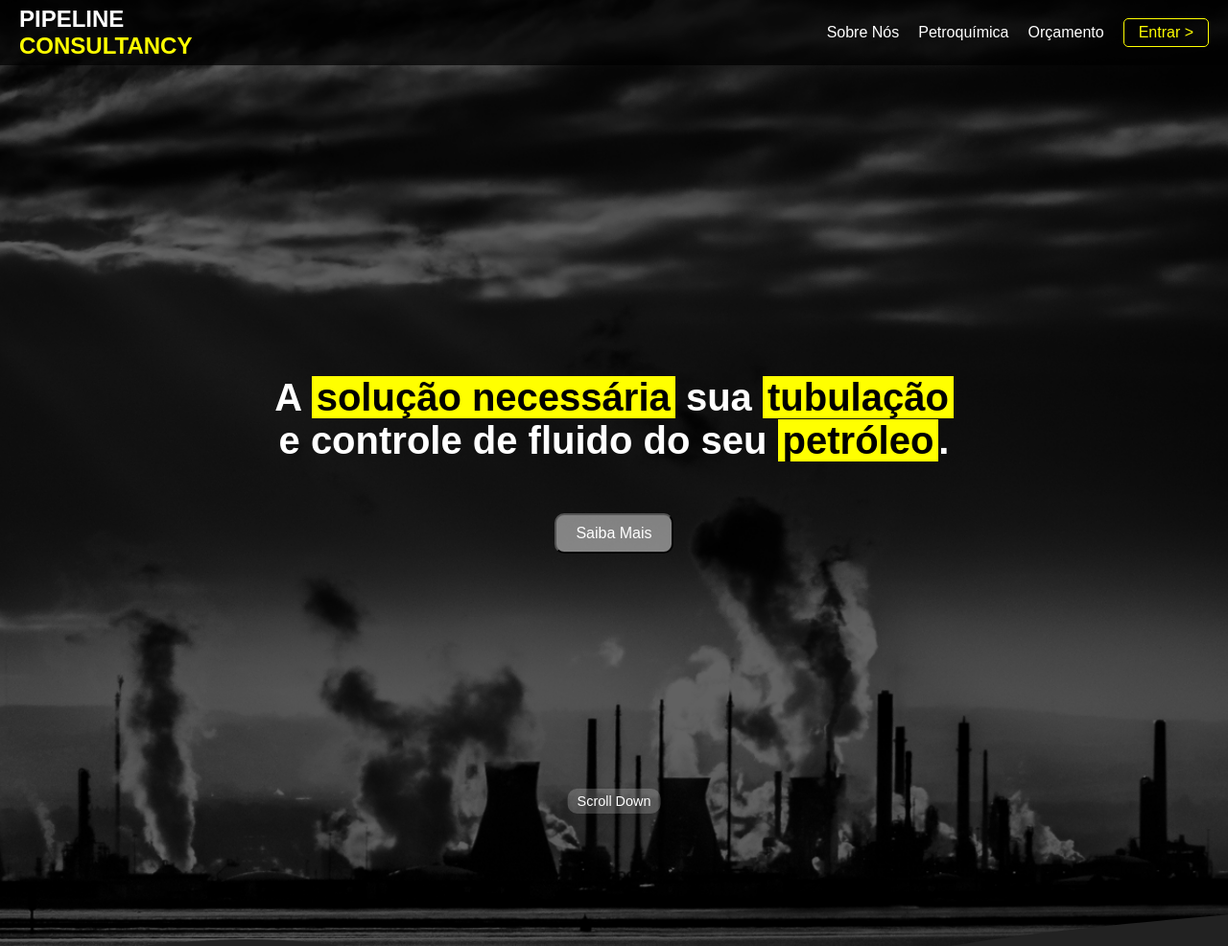
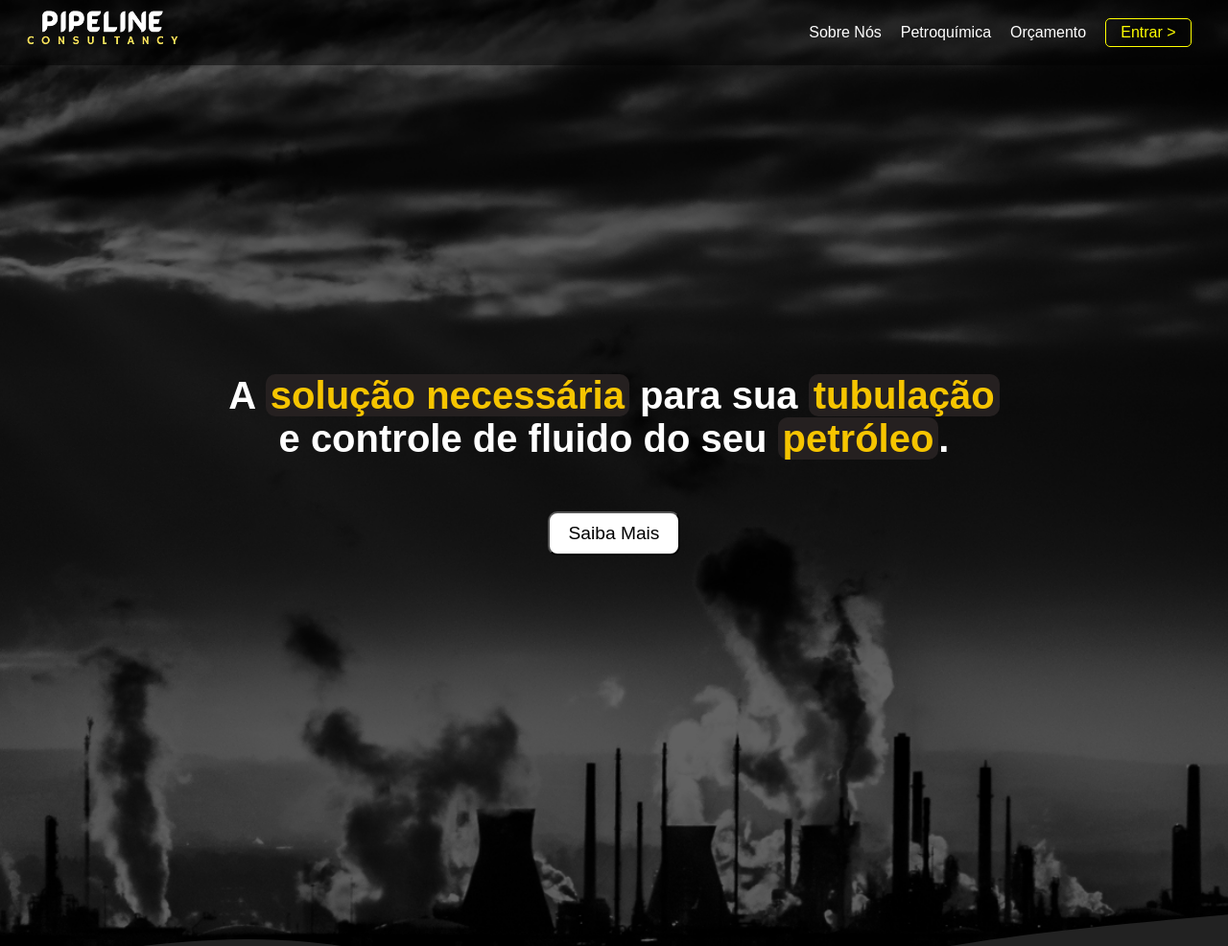
Before and after one commit to LukaNagayassu/PIPE_LINE, a plain HTML site: page Site/home.html in a window 1280 px wide. Shown: the top 986 px of the page at 96% size. Drawn offline with Linux system fonts and the light colour scheme.

Commit message:
Alterando site

```diff
--- a/Site/home.html
+++ b/Site/home.html
@@ -10,7 +10,7 @@
     <header>
         <nav>
             <div class="nav-container">
-                <div class="logo">PIPELINE <span>CONSULTANCY</span></div>
+                <div class="logo"><img src="logo.png" alt=""></div>
                     <ul class="nav-links">
                         <li><a href="#">Sobre Nós</a></li>
                         <li><a href="#">Petroquímica</a></li>
@@ -25,10 +25,9 @@
         <section class="hero">
             <div class="overlay"></div>
             <div class="content">
-                <h1>A <span class="highlight">solução necessária</span> sua <span class="highlight">tubulação</span><br>e controle de fluido do seu <span class="highlight">petróleo</span>.</h1>
+                <h1>A <span class="highlight">solução necessária</span> para sua <span class="highlight">tubulação</span><br>e controle de fluido do seu <span class="highlight">petróleo</span>.</h1>
                 <button class="btn-mais">Saiba Mais</button>
             </div>
-            <div class="scroll-down">Scroll Down</div>
         </section>
 
         <div class="wave-container">
@@ -44,17 +43,22 @@
                 <div class="card">
                     <h3>DashBoard</h3>
                     <p>Um ambiente para o monitoramento dos dados de cada estação.</p>
+                    <img class="img1" src="icon3.png" alt="">
                 </div>
                 <div class="card">
                     <h3>Sensores</h3>
                     <p>Responsáveis pela coleta dos dados de cada tubulação.</p>
+                    <img class="img2" src="icon1.png" alt="">
                 </div>
                 <div class="card">
                     <h3>Eficiência de Tubulações</h3>
                     <p>Com as estatísticas se pode observar a eficiência e possíveis gargalos.</p>
+                    <img class="img3" src="icon2.png" alt="">
                 </div>
             </div>
         </section>
     </main>
+
+
 </body>
 </html>
--- a/Site/styles.css
+++ b/Site/styles.css
@@ -8,7 +8,7 @@ body {
 }
 
 header {
-    background: #000000b9;
+    background: #0000007c;
     padding: 10px 20px;
     display: flex;
     justify-content: space-between;
@@ -16,14 +16,10 @@ header {
 }
 
 .logo {
-    font-size: 1.5rem;
-    font-weight: bold;
-    color: white;
-    flex: 1;
-}
-
-.logo span {
-    color: yellow;
+    margin-left: -4vw;
+    margin-top: -3.5vh;
+    height: 3vh;
+    width: 6vh;
 }
 
 .nav-container {
@@ -42,7 +38,7 @@ header {
     gap: 20px;
     margin: 0;
     padding: 0;
-    margin-left: 50vw;
+    margin-left: 63vw;
 }
 
 .nav-links li {
@@ -86,6 +82,7 @@ header {
 .content {
     position: relative;
     z-index: 2;
+    width: 65vw;
 }
 
 h1 {
@@ -94,30 +91,20 @@ h1 {
 }
 
 .highlight {
-    background-color: yellow;
+    background-color: #252020;
+    border-radius: 10px;
     padding: 0 5px;
-    color: black;
+    color: #f6c500;
 }
 
 .btn-mais {
     margin-top: 20px;
     padding: 10px 20px;
     border-radius: 10px;
-    background-color: rgba(255, 255, 255, 0.473);
-    color: white;
-    font-size: 1rem;
+    background-color: #FFFFFF;
+    color: black;
+    font-size: 1.2rem;
     cursor: pointer;
-}
-
-.scroll-down {
-    position: absolute;
-    bottom: 20px;
-    left: 50%;
-    transform: translateX(-50%);
-    background: rgba(247, 247, 247, 0.2);
-    padding: 5px 10px;
-    border-radius: 10px;
-    font-size: 0.9rem;
 }
 
 .wave-container{
@@ -128,6 +115,7 @@ h1 {
     text-align: center;
     padding: 50px 20px;
     background-color: #222;
+    height: 50vh;
 }
 
 .after-hero h2 {
@@ -150,16 +138,34 @@ h1 {
     background: #333;
     padding: 20px;
     border-radius: 10px;
-    width: 300px;
+    width: 25vw;
+    height: 21vh;
     text-align: left;
 }
 
 .card h3 {
     font-size: 1.3rem;
     margin-bottom: 10px;
+    width: 22vw;
 }
 
 .card p {
     font-size: 1rem;
     color: #ccc;
+    width: 21vw;
 }
+
+.card .img1{
+    margin-left: 21.5vw;
+    margin-top: -7vh;
+}
+
+.card .img2{
+    margin-left: 21.5vw;
+    margin-top: -7vh;
+}
+
+.card .img3{
+    margin-left: 21.5vw;
+    margin-top: -22vh;
+}
```
Also changed, not shown: Site/icon1.png (added), Site/icon2.png (added), Site/icon3.png (added), Site/logo.png (added).
